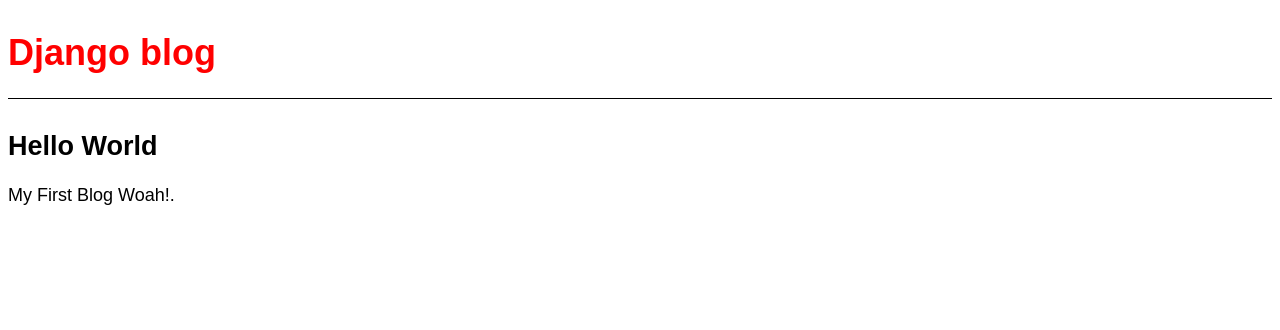
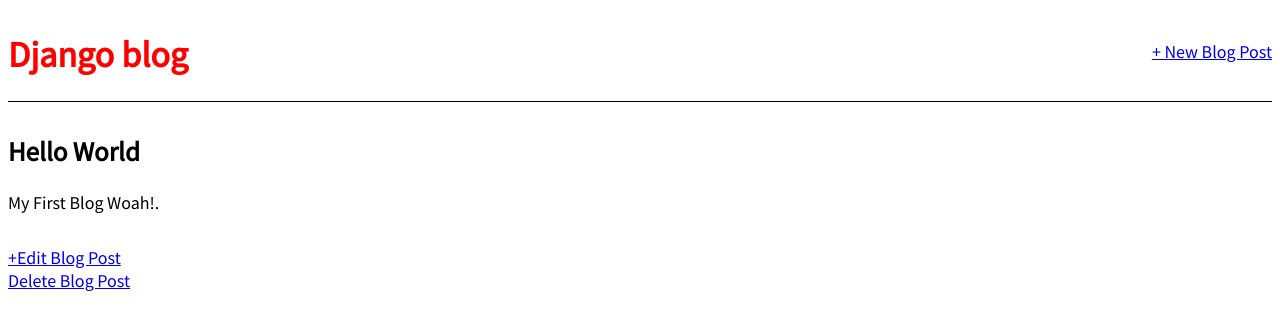
Before and after one commit to Dharshansk16/Blog-, a Django app: page /post/1/ in a window 1280 px wide. Shown: the top 330 px of the page. Run offline with Django 4.2, Linux system fonts and the light colour scheme; data comes from the database, SQL or seed files in the repository; both versions use the stored data as it was after the commit; some web fonts are replaced.

Commit message:
Create View , Update View , Delete View

```diff
--- a/blog/models.py
+++ b/blog/models.py
@@ -1,5 +1,5 @@
 from django.db import models
-
+from django.urls import reverse
 # Create your models here.
 
 class Post(models.Model):
@@ -10,3 +10,6 @@ class Post(models.Model):
 
     def __str__(self):
         return self.title
+
+    def get_absolute_url(self):
+        return reverse("post_detail", args=[str(self.id)])
--- a/blog/urls.py
+++ b/blog/urls.py
@@ -1,9 +1,13 @@
 from django.urls import path
 
-from .views import BlogListView, BlogDetailView
+from .views import BlogListView, BlogDetailView , BlogCreateView , BlogUpdateView , BlogDeleteView
 
 urlpatterns = [
     path('' , BlogListView.as_view(), name= "home"),
     path('post/<int:pk>/', BlogDetailView.as_view(), name ='post_detail'),
+    path('post/new/', BlogCreateView.as_view(), name = 'post_new'),
+    path('post/<int:pk>/edit/', BlogUpdateView.as_view(), name = "post_edit"),
+    path('post/<int:pk>/delete', BlogDeleteView.as_view(), name = "post_delete"),
+
 
 ]
--- a/blog/views.py
+++ b/blog/views.py
@@ -1,6 +1,8 @@
 from django.shortcuts import render
 from django.views.generic import ListView, DetailView
+from django.views.generic.edit import CreateView , UpdateView , DeleteView
 from .models import Post
+from django.urls import reverse_lazy
 # Create your views here.
 
 class BlogListView(ListView):
@@ -10,3 +12,18 @@ class BlogListView(ListView):
 class BlogDetailView(DetailView):
     model  = Post
     template_name = "post_detail.html"
+
+class BlogCreateView(CreateView):
+    model = Post
+    template_name= "post_new.html"
+    fields = ['title' , 'author','body']
+
+class BlogUpdateView(UpdateView):
+    model = Post
+    template_name  = 'post_edit.html'
+    fields =['title', 'body']
+
+class BlogDeleteView(DeleteView):
+    model = Post
+    template_name = "post_delete.html"
+    success_url = reverse_lazy('home')
--- a/static/css/base.css
+++ b/static/css/base.css
@@ -45,3 +45,7 @@ header {
 .post-entry h2 a:hover {
     color:red;
 }
+.span {
+    border: 50px;
+    font: bolder;
+}
--- a/templates/base.html
+++ b/templates/base.html
@@ -3,13 +3,18 @@
     <head>
         <title>Django blog</title>
         <link href ="{% static 'css/base.css' %}" rel ="stylesheet">
-        <link rel="stylesheet" href="http://fonts.googleapis/com/css?family=Source+Sans+Pro:400">
+        <link rel="stylesheet" href="http://fonts.googleapis.com/css?family=Source+Sans+Pro:400">
     </head>
     <body>
+        <div>
         <header>
-            <h1><a href="{% url 'home' %}">Django blog</a></h1>
+            <div class = "nav-left">
+                <h1><a href="{% url 'home' %}">Django blog</a></h1>
+            </div>
+            <div class = "nav-right">
+                <a href="{% url 'post_new' %}">+ New Blog Post</a>
+            </div>
         </header>
-        <div>
             {% block content %}
             {% endblock content %}
         </div>
--- a/templates/post_detail.html
+++ b/templates/post_detail.html
@@ -5,4 +5,8 @@
         <h2>{{ post.title }}</h2>
         <p>{{ post.body }}</p>
     </div>
+
+    <a href ="{% url 'post_edit' post.pk %}"> +Edit Blog Post</a></br>
+    <a href = "{% url 'post_delete' post.pk %}"> Delete Blog Post</a>
+
 {% endblock content %}
```
Also changed, not shown: blog/tests.py (+22 -0 lines), templates/post_delete.html (added, +10 -0 lines), templates/post_edit.html (added, +9 -0 lines), templates/post_new.html (added, +10 -0 lines), db.sqlite3.
